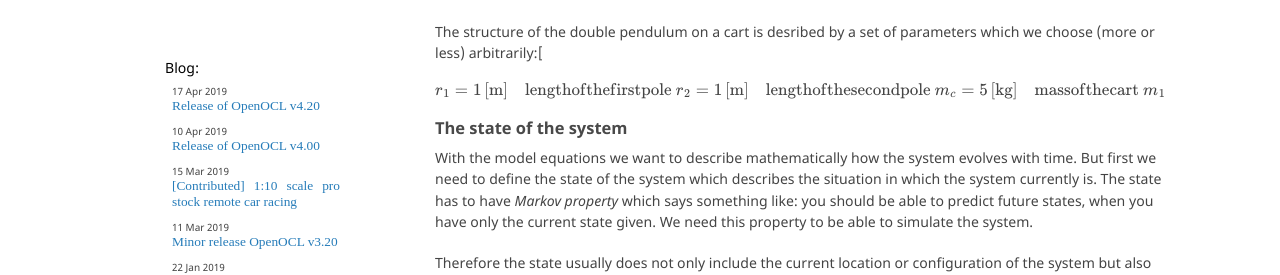
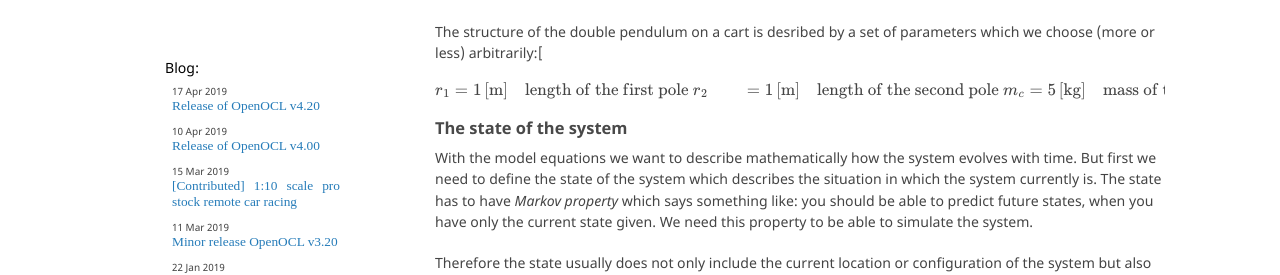
Before and after one commit to OpenOCL/openocl.github.io, a Jekyll site: the page built from _posts/2019-04-21-tutorial-01-modeling-double-cartpole.md, in a window 1280 px wide and 900 px high, scrolled down 665 px. Shown: the part 180-455 px from the top of the window. Built offline with Jekyll 4.4.1, drawn with Linux system fonts in a browser that asks for light colours; some web fonts are replaced; our own code applies the rules of GitHub Pages for plain Markdown files; formulas are drawn with MathJax 3; a script that is not in the unit is left out; comment, search, counter and statistics services are not loaded.

Commit message:
Update 2019-04-21-tutorial-01-modeling-double-cartpole.md

```diff
--- a/_posts/2019-04-21-tutorial-01-modeling-double-cartpole.md
+++ b/_posts/2019-04-21-tutorial-01-modeling-double-cartpole.md
@@ -30,15 +30,14 @@
 The structure of the double pendulum on a cart is desribed by a set of parameters which we choose (more or less) arbitrarily:[
 \\[
 \\begin{align}
-  r_1 = 1 \\, \mathrm{[m]} \\quad \mathrm{length of the first pole} \\\
-  r_2 = 1 \\, \mathrm{[m]} \\quad \mathrm{length of the second pole} \\\
-  m_c = 5 \\, \mathrm{[kg]} \\quad \mathrm{mass of the cart} \\\
-  m_1 = 1 \\, \mathrm{[kg]} \\quad \mathrm{mass of the first pole} \\\
-  m_2 = 1 \\, \mathrm{[kg]} \\quad \mathrm{mass of the second pole} \\\
-  g = 9.81 \\, \mathrm{[m s^{-1}]} \\quad \mathrm{gravitational acceleration} \\\
+  r_1 &= 1 \\, \mathrm{[m]} \\quad \textrm{length of the first pole} \\\
+  r_2 &= 1 \\, \mathrm{[m]} \\quad \textrm{length of the second pole} \\\
+  m_c &= 5 \\, \mathrm{[kg]} \\quad \textrm{mass of the cart} \\\
+  m_1 &= 1 \\, \mathrm{[kg]} \\quad \textrm{mass of the first pole} \\\
+  m_2 &= 1 \\, \mathrm{[kg]} \\quad \textrm{mass of the second pole} \\\
+  g &= 9.81 \\, \mathrm{[m s^{-1}]} \\quad \textrm{gravitational acceleration} \\\
 \\end{align}
 \\]
-
 
 ### The state of the system
 
```
